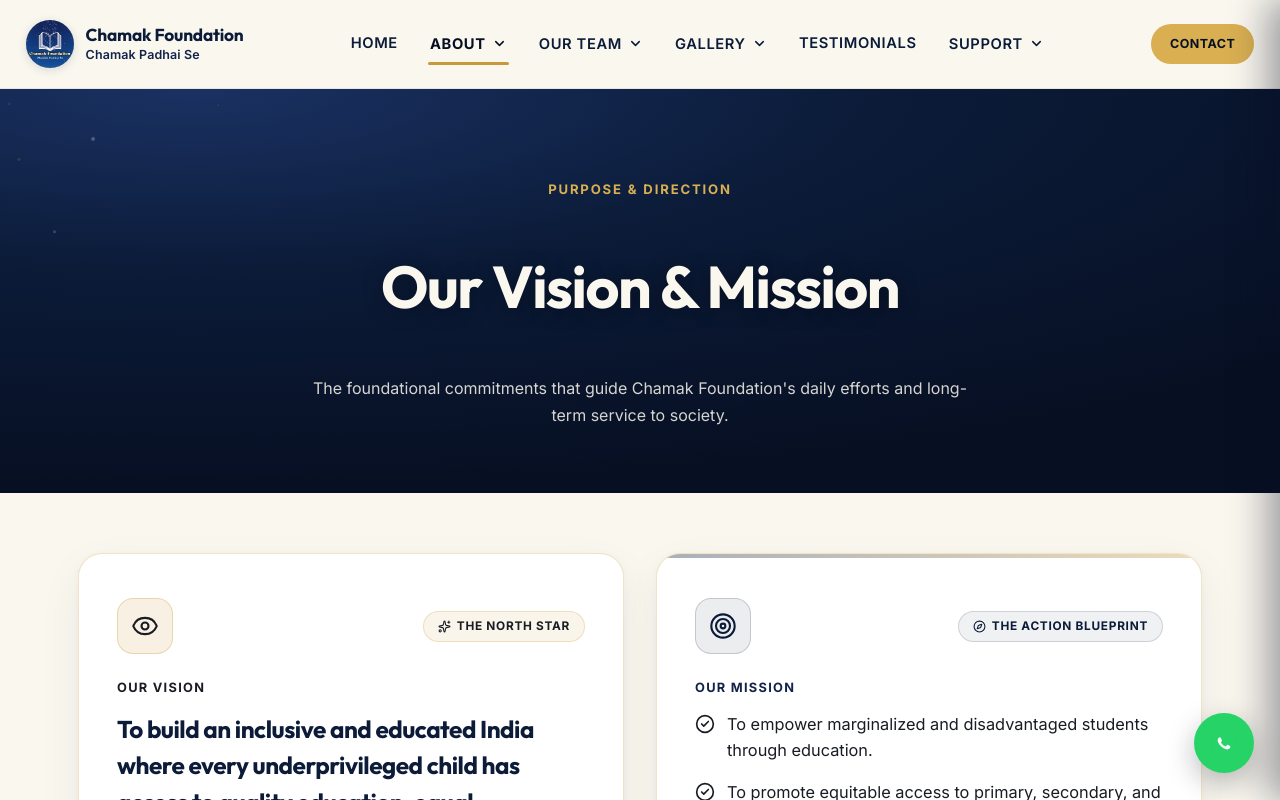
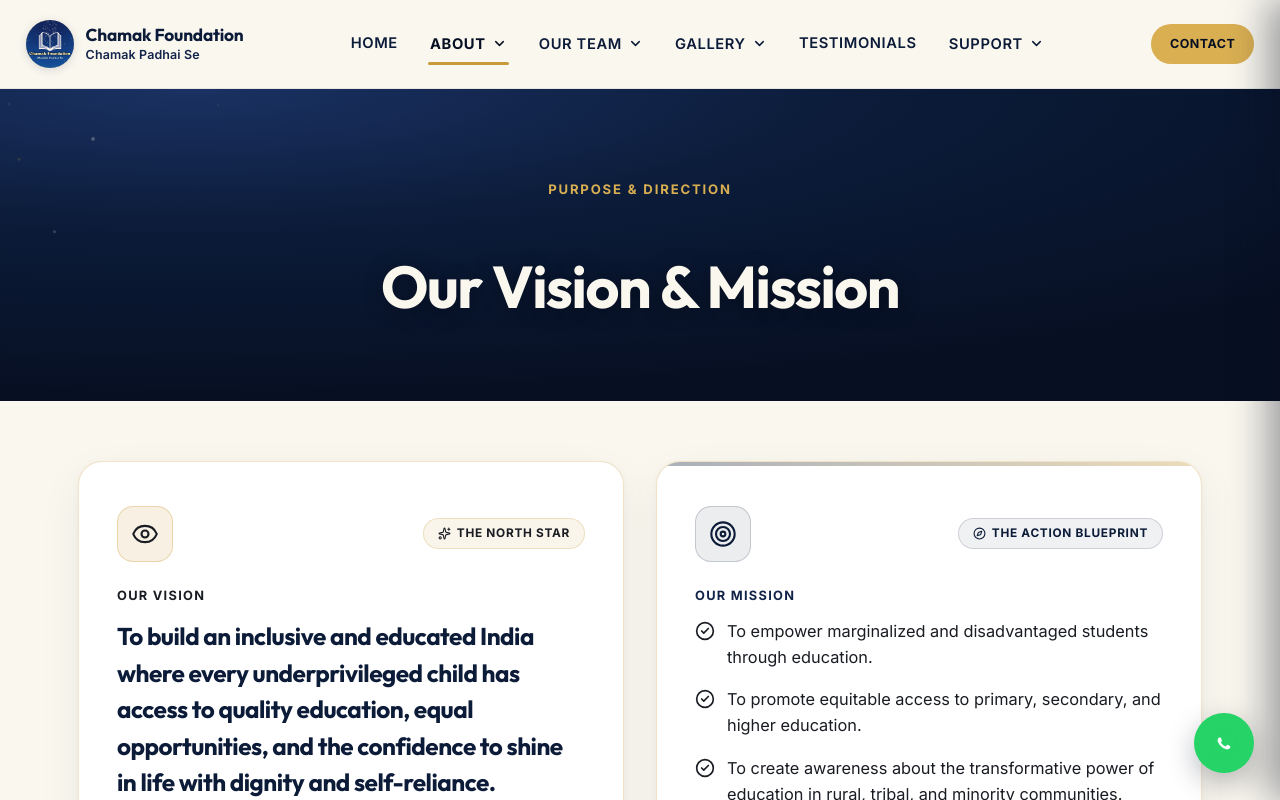
Before and after one commit to SAIKRISHNACHANDA/chamakfoundation.org, a Next.js app: page /vision-mission in a window 1280 px wide. Shown: the top 800 px of the page. Built offline with nearby package versions, Linux system fonts and the light colour scheme.

Commit message:
fix(vision-mission): remove subtitle text from vision & mission hero

```diff
--- a/src/app/vision-mission/page.js
+++ b/src/app/vision-mission/page.js
@@ -26,7 +26,6 @@ export default function VisionMissionPage() {
       <PageHero
         eyebrow="Purpose & Direction"
         title="Our Vision & Mission"
-        subtitle="The foundational commitments that guide Chamak Foundation's daily efforts and long-term service to society."
       />
 
       {/* Main Vision & Mission Cards */}
```
